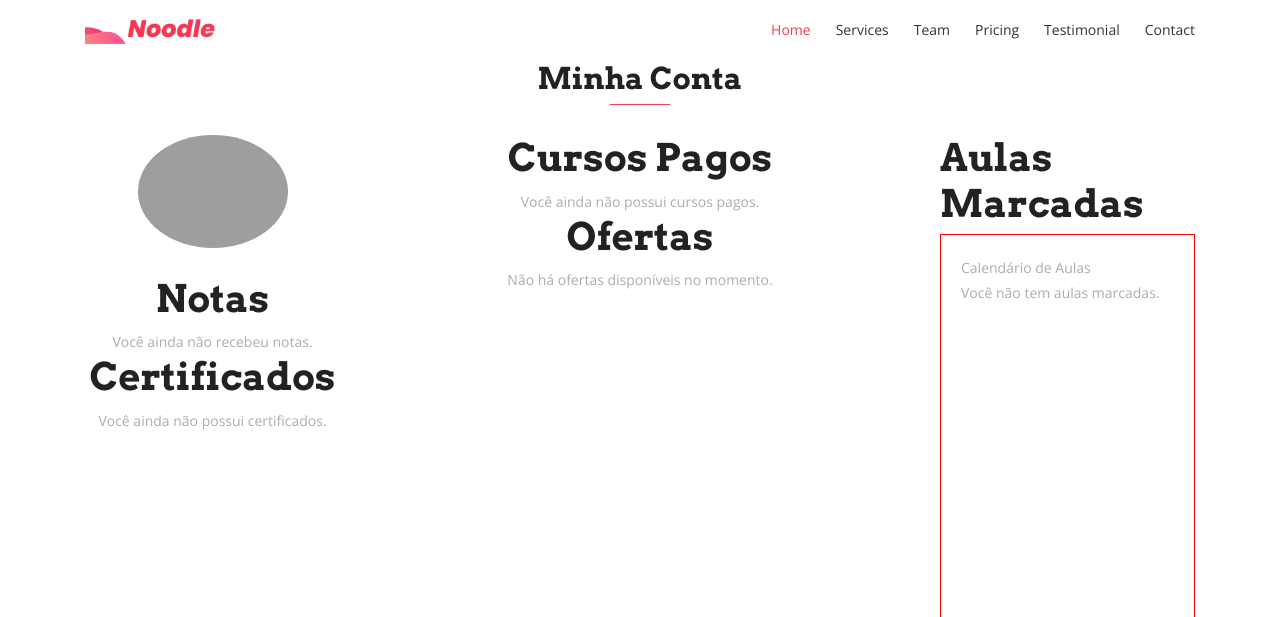
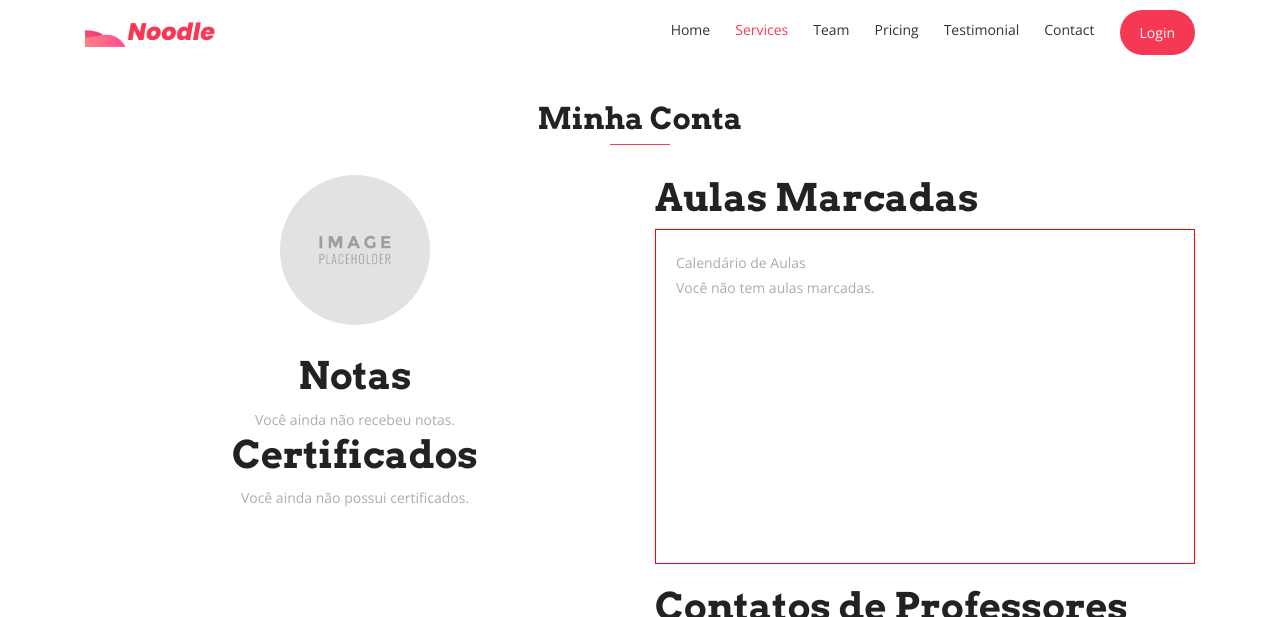
Before and after one commit to Rich-XTec/Noodle, a Django app: page /perfil/ in a window 1280 px wide. Shown: the top 617 px of the page. Run offline with Django 3.2, Linux system fonts and the light colour scheme; style sheets or scripts are compiled from the project's sources; some libraries are stand-ins or nearby versions; some web fonts are replaced; grey boxes are pictures that could not be loaded.

Commit message:
acertos da pagina cursos e perfil

```diff
--- a/core/templates/base.html
+++ b/core/templates/base.html
@@ -22,6 +22,25 @@
     <link rel="stylesheet" href="{% static 'css/main.css' %}">
     <!-- Responsive Style -->
     <link rel="stylesheet" href="{% static 'css/responsive.css' %}">
+
+    <style>
+      /* Define a classe login-btn para estilizar o botão */
+      .login-btn {
+        background-color: #f63854; /* Cor de fundo em hexadecimal */
+        color: white; /* Cor do texto */
+        padding: 10px 20px; /* Espaçamento interno (padding) */
+        border-radius: 25px; /* Bordas redondas */
+        text-decoration: none; /* Remove o sublinhado do link */
+        display: inline-block; /* Permite aplicar padding e background color ao link */
+        border: none; /* Remove borda padrão */
+      }
+
+      /* Adiciona efeito de hover */
+      .login-btn:hover {
+        background-color: #2980b9; /* Cor de fundo ao passar o mouse */
+      }
+
+    </style>
 
   </head>
   <body>
@@ -68,6 +87,11 @@
                   Contact
                 </a>
               </li>
+              <li class="nav-item">
+                <a class="login-btn" href="#login"> <!--href="{% url 'login' %}" -->
+                  Login
+                </a>
+              </li>
             </ul>
           </div>
         </div>
--- a/core/templates/cursos.html
+++ b/core/templates/cursos.html
@@ -1,13 +1,4 @@
-{% extends 'base.html' %}
 {% load static %}
-{% block content %}
-<!DOCTYPE html>
-<html lang="en">
-<head>
-    <meta charset="UTF-8">
-    <meta name="viewport" content="width=device-width, initial-scale=1.0">
-    <link rel="stylesheet" href="{% static 'css/style.css' %}">
-    <title>Cursos Disponíveis</title>
     <style>
         .curso-item {
             border: 1px solid red;
@@ -15,9 +6,6 @@
             margin: 10px;
         }
     </style>
-</head>
-<body>
-
     <section id="cursos" class="section-padding">
       <div class="container">
         <div class="section-header text-center">
@@ -25,14 +13,28 @@
           <div class="shape wow fadeInDown" data-wow-delay="0.3s"></div>
         </div>
         <div class="row">
-          {% for curso in cursos %}
+          {% for s in servicos %}
+          <!-- Services item -->
+          <div class="col-md-6 col-lg-4 col-xs-12">
+            <div class="services-item wow fadeInRight" data-wow-delay="1s">
+              <div class="icon">
+                <i class="{{ s.icone }}"></i>
+              </div>
+              <div class="services-content">
+                <h3><a href="#"> {{ s.servico }}</a></h3>
+                <p>{{ s.descricao }}</p>
+              </div>
+            </div>
+          </div>
+          {% endfor %}
+          {% for s in servicos %}
           <!-- Curso item -->
           <div class="col-md-6 col-lg-4 col-xs-12">
-            <div class="curso-item wow fadeInRight" data-wow-delay="1s">
+            <div class="services-item wow fadeInRight" data-wow-delay="1s">
               <div class="curso-thumb">
-                <img src="{% static 'images/course_placeholder.png' %}" alt="Insira um curso aqui">
+                <img src="{% static 'img/user_placeholder.png' %}" alt="Insira um curso aqui">
               </div>
-              <div class="curso-content">
+              <div class="services-content">
                 <h3><a href="#">Insira um curso aqui</a></h3>
                 <p>Lorem ipsum dolor sit amet, consectetur adipiscing elit.</p>
               </div>
@@ -43,12 +45,12 @@
             </div>
           </div>
           {% empty %}
-          {% for i in "0"|ljust:20 %}
+          {% for i in "0"|ljust:12 %}
           <!-- Placeholder item -->
           <div class="col-md-6 col-lg-4 col-xs-12">
             <div class="curso-item wow fadeInRight" data-wow-delay="1s">
               <div class="curso-thumb">
-                <img src="{% static 'images/course_placeholder.png' %}" alt="Insira um curso aqui">
+                <img src="{% static 'img/user_placeholder.png' %}" alt="Insira um curso aqui">
               </div>
               <div class="curso-content">
                 <h3><a href="#">Insira um curso aqui</a></h3>
@@ -65,7 +67,5 @@
         </div>
       </div>
     </section>
-    {% include 'rodape.html' %}
 </body>
 </html>
-{% endblock %}
--- a/core/templates/perfil.html
+++ b/core/templates/perfil.html
@@ -1,14 +1,10 @@
-{% extends 'base.html' %}
 {% load static %}
-{% block content %}
 <!DOCTYPE html>
 <html lang="en">
 <head>
     <meta charset="UTF-8">
     <meta name="viewport" content="width=device-width, initial-scale=1.0">
     <title>Minha Conta</title>
-    <link rel="stylesheet" href="{% static 'css/bootstrap.min.css' %}">
-    <link rel="stylesheet" href="{% static 'css/style.css' %}">
     <style>
         .profile-photo {
             max-width: 150px;
@@ -16,7 +12,8 @@
             margin-bottom: 20px;
         }
         .section-padding {
-            padding: 60px 0;
+            padding: 100px 0;
+            margin-bottom: 300px;
         }
         .curso-item, .oferta-item, .aula-item, .contato-item {
             border: 1px solid red;
@@ -27,6 +24,9 @@
         .curso-thumb img, .oferta-thumb img {
             max-width: 100%;
             height: auto;
+        }
+        .full-width-content {
+            padding-top: 40px;
         }
     </style>
 </head>
@@ -39,8 +39,8 @@
             </div>
             <div class="row">
                 <!-- Coluna da Esquerda -->
-                <div class="col-md-3 text-center">
-                    <img src="{% static 'images/user_placeholder.png' %}" alt="Foto do Usuário" class="profile-photo">
+                <div class="col-md-6 text-center">
+                    <img src="{% static 'img/user_placeholder.png' %}" alt="Foto do Usuário" class="profile-photo">
                     <h3>{{ user.username }}</h3>
                     <p>{{ user.email }}</p>
 
@@ -63,53 +63,8 @@
                     </ul>
                 </div>
 
-                <!-- Coluna Central -->
-                <div class="col-md-6 text-center">
-                  <h4>Cursos Pagos</h4>
-                  <div class="row row-cols-1 row-cols-md-2 justify-content-center">
-                      {% for curso in cursos_pagos %}
-                      <div class="col mb-4">
-                          <div class="curso-item">
-                              <div class="curso-thumb">
-                                  <img src="{{ curso.imagem_url }}" alt="{{ curso.nome }}">
-                              </div>
-                              <div class="curso-content">
-                                  <h5>{{ curso.nome }}</h5>
-                                  <p>{{ curso.descricao }}</p>
-                                  <p>Preço: {{ curso.preco }}</p>
-                                  <a href="{{ curso.detalhe_url }}" class="btn btn-primary">Acessar Curso</a>
-                              </div>
-                          </div>
-                      </div>
-                      {% empty %}
-                      <p>Você ainda não possui cursos pagos.</p>
-                      {% endfor %}
-                  </div>
-
-                  <h4>Ofertas</h4>
-                  <div class="row row-cols-1 row-cols-md-2 justify-content-center">
-                      {% for oferta in ofertas %}
-                      <div class="col mb-4">
-                          <div class="oferta-item">
-                              <div class="oferta-thumb">
-                                  <img src="{{ oferta.imagem_url }}" alt="{{ oferta.nome }}">
-                              </div>
-                              <div class="oferta-content">
-                                  <h5>{{ oferta.nome }}</h5>
-                                  <p>{{ oferta.descricao }}</p>
-                                  <p>Preço: {{ oferta.preco }}</p>
-                                  <a href="{{ oferta.detalhe_url }}" class="btn btn-primary">Ver Oferta</a>
-                              </div>
-                          </div>
-                      </div>
-                      {% empty %}
-                      <p>Não há ofertas disponíveis no momento.</p>
-                      {% endfor %}
-                  </div>
-              </div>
-
                 <!-- Coluna da Direita -->
-                <div class="col-md-3">
+                <div class="col-md-6">
                     <h4>Aulas Marcadas</h4>
                     <div class="aula-item">
                         <!-- Placeholder para um calendário -->
@@ -135,11 +90,36 @@
                     </div>
                 </div>
             </div>
+
+            <!-- Conteúdo da Coluna Central Removida -->
+            <div class="row full-width-content" style="display:none">
+                <div class="col-12 text-center">
+                    <h4>Cursos Pagos</h4>
+                    {% include 'servicos.html' %}
+
+                    <h4>Ofertas</h4>
+                    <div class="row row-cols-1 row-cols-md-2 justify-content-center">
+                        {% for oferta in ofertas %}
+                        <div class="col mb-4">
+                            <div class="oferta-item">
+                                <div class="oferta-thumb">
+                                    <img src="{{ oferta.imagem_url }}" alt="{{ oferta.nome }}">
+                                </div>
+                                <div class="oferta-content">
+                                    <h5>{{ oferta.nome }}</h5>
+                                    <p>{{ oferta.descricao }}</p>
+                                    <p>Preço: {{ oferta.preco }}</p>
+                                    <a href="{{ oferta.detalhe_url }}" class="btn btn-primary">Ver Oferta</a>
+                                </div>
+                            </div>
+                        </div>
+                        {% empty %}
+                        <p>Não há ofertas disponíveis no momento.</p>
+                        {% endfor %}
+                    </div>
+                </div>
+            </div>
         </div>
     </section>
-    <script src="{% static 'js/jquery.min.js' %}"></script>
-    <script src="{% static 'js/bootstrap.bundle.min.js' %}"></script>
-    {% include 'rodape.html' %}
 </body>
 </html>
-{% endblock %}
--- /dev/null
+++ b/core/templates/viewperfil.html
@@ -0,0 +1,9 @@
+{% extends 'base.html' %}
+{% load static %}
+{% block content %}
+
+{% include 'perfil.html' %}
+{% include 'cursos.html' %}
+{% include 'rodape.html' %}
+
+{% endblock %}
--- a/core/urls.py
+++ b/core/urls.py
@@ -6,4 +6,5 @@ urlpatterns = [
     path('', IndexView.as_view(), name='index'),
     path('cursos/', views.cursos_view, name='cursos'),
     path('perfil/', views.perfil_view, name='perfil'),
+    path('login/', views.login_view, name='login'),
 ]
--- a/core/views.py
+++ b/core/views.py
@@ -11,12 +11,13 @@ from .models import Curso
 def cursos_view(request):
     order_by = request.GET.get('order_by', 'criado_em')
     cursos = Curso.objects.all().order_by(order_by)[:20]
-    return render(request, 'cursos.html', {'cursos': cursos})
+    return render(request, 'viewcursos.html', {'cursos': cursos})
 
 def perfil_view(request):
-    order_by = request.GET.get('order_by', 'criado_em')
-    cursos = Curso.objects.all().order_by(order_by)[:20]
-    return render(request, 'perfil.html', {'cursos': cursos})
+    return render(request, 'viewperfil.html')
+
+def login_view(request):
+    return render(request, 'login.html')  # Renderiza a template de login
 
 
 class IndexView(FormView):
```
Also changed, not shown: core/templates/viewcursos.html (added, +7 -0 lines), core/static/img/user_placeholder.png (added).
